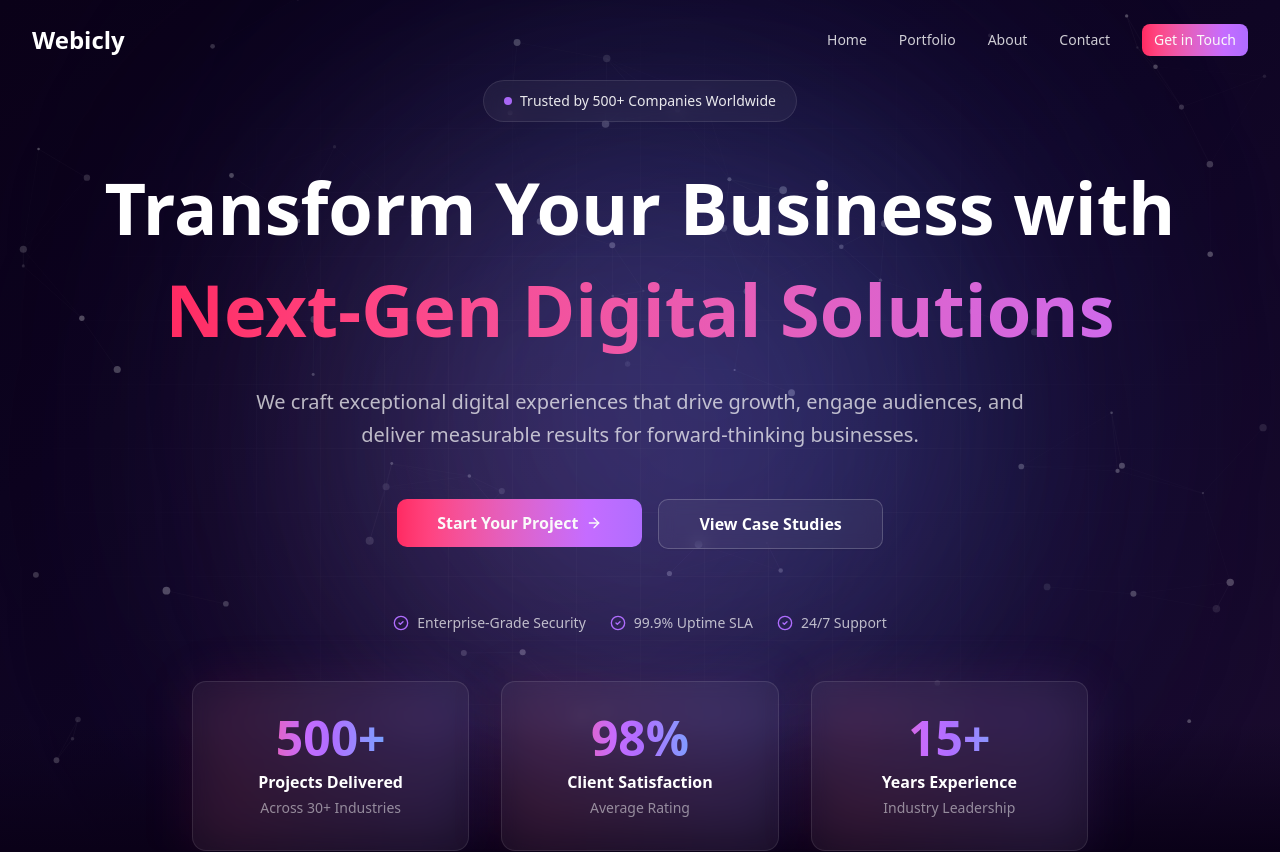
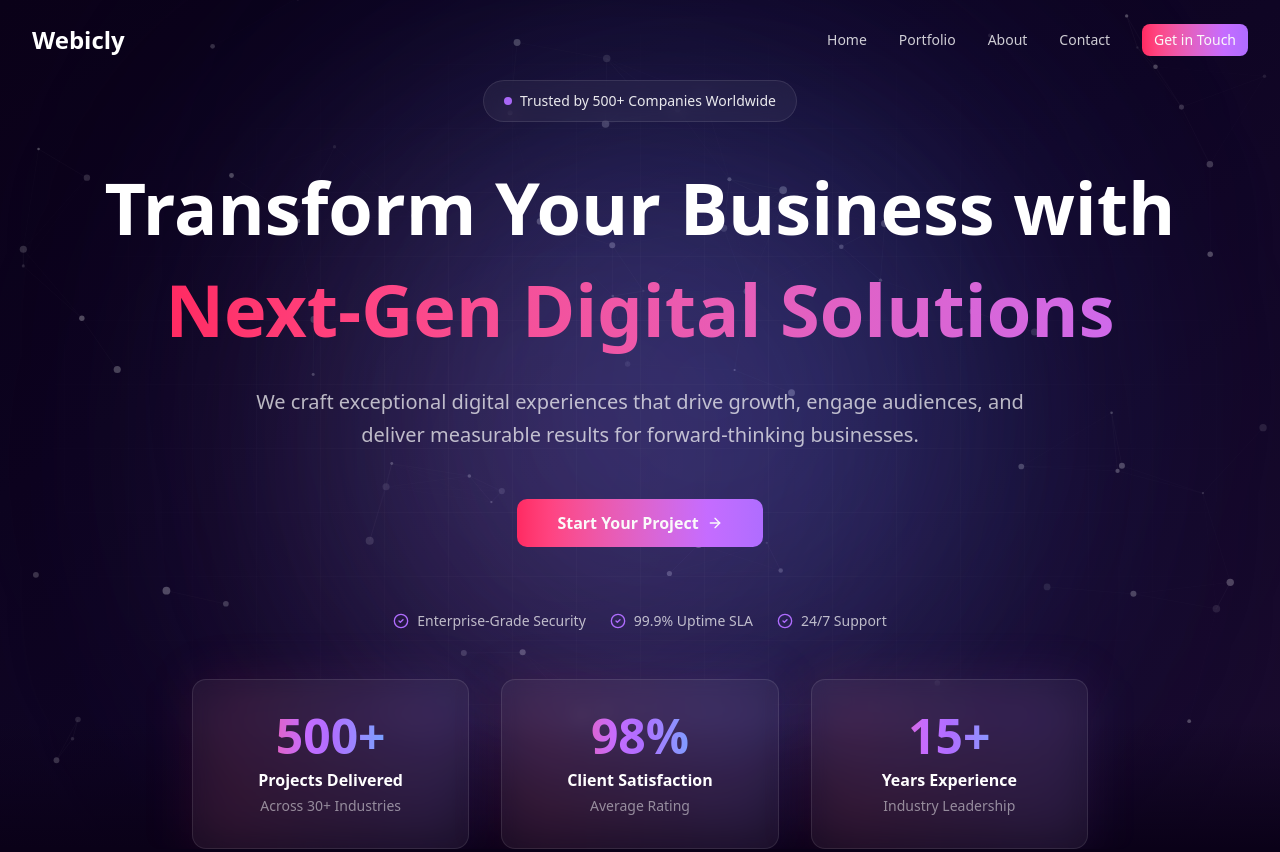
Before and after one commit to rajdhaki/webicly, a Next.js app: page / in a window 1280 px wide. Shown: the top 852 px of the page. Built offline with nearby package versions, Linux system fonts and the light colour scheme.

Commit message:
second commit

```diff
--- a/src/components/Hero.tsx
+++ b/src/components/Hero.tsx
@@ -54,13 +54,13 @@ export const Hero = () => {
             <div className="absolute inset-0 bg-linear-to-r from-secondary to-accent opacity-0 group-hover:opacity-100 transition-opacity" />
           </Button>
 
-          <Button
+          {/* <Button
             size="lg"
             variant="outline"
             className="border-white/20 bg-white/5 backdrop-blur-sm hover:bg-white/10 text-white hover:text-white text-base px-10 py-6 rounded-lg font-semibold hover:border-white/30"
           >
             View Case Studies
-          </Button>
+          </Button> */}
         </div>
 
         {/* Trust Indicators */}
--- a/src/components/Navigation.tsx
+++ b/src/components/Navigation.tsx
@@ -2,6 +2,7 @@
 import { useState, useEffect } from "react";
 import { Button } from "@/components/ui/button";
 import { Menu, X } from "lucide-react";
+import Link from "next/link";
 
 export const Navigation = () => {
   const [isScrolled, setIsScrolled] = useState(false);
@@ -75,14 +76,14 @@ export const Navigation = () => {
         <div className="md:hidden bg-[#0a0118]/98 backdrop-blur-lg border-t border-white/10">
           <div className="px-4 py-6 space-y-4">
             {navLinks.map((link) => (
-              <a
+              <Link
                 key={link.label}
                 href={link.href}
                 className="block text-white/80 hover:text-white transition-colors text-base font-medium py-2"
                 onClick={() => setIsMobileMenuOpen(false)}
               >
                 {link.label}
-              </a>
+              </Link>
             ))}
             <Button
               size="sm"
```
